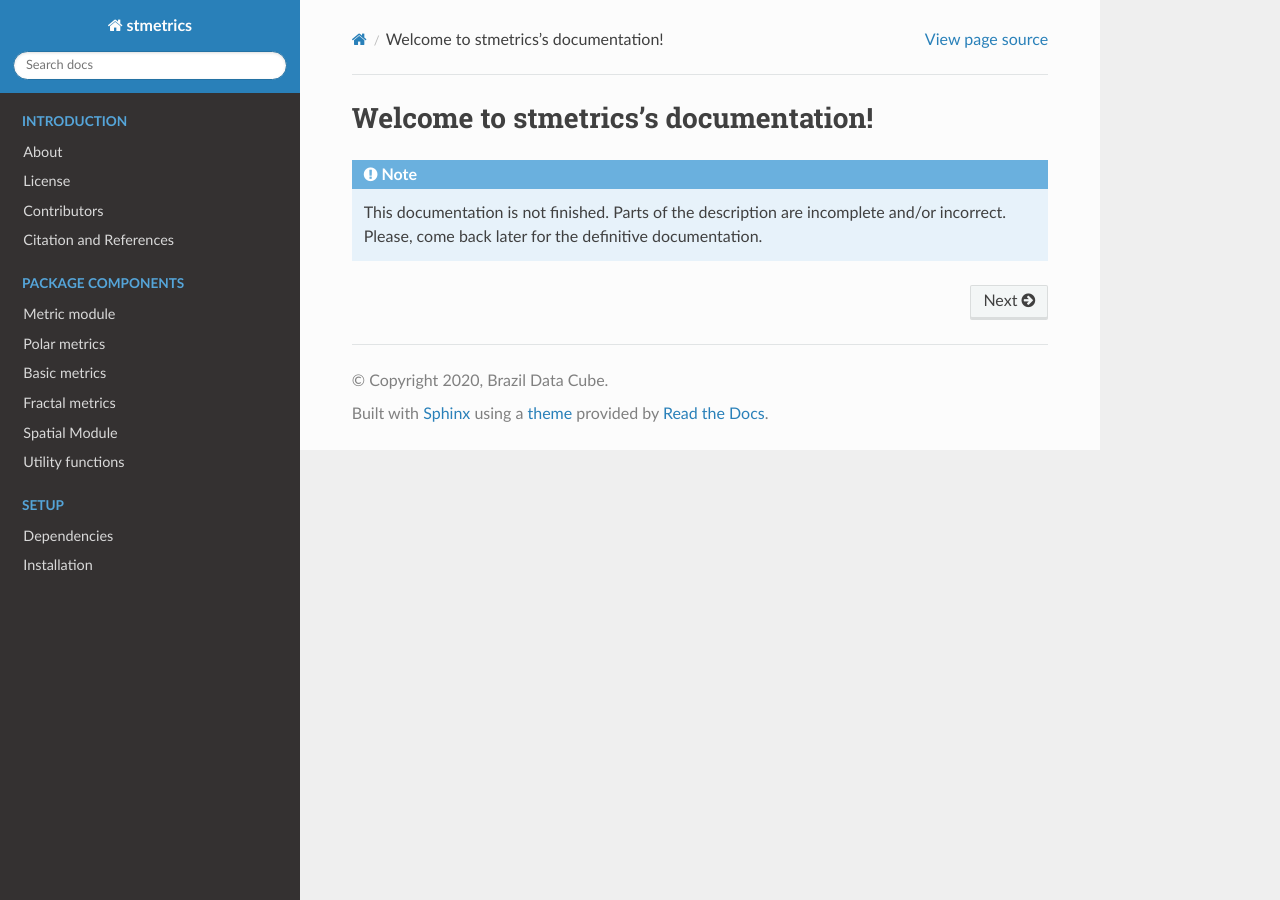
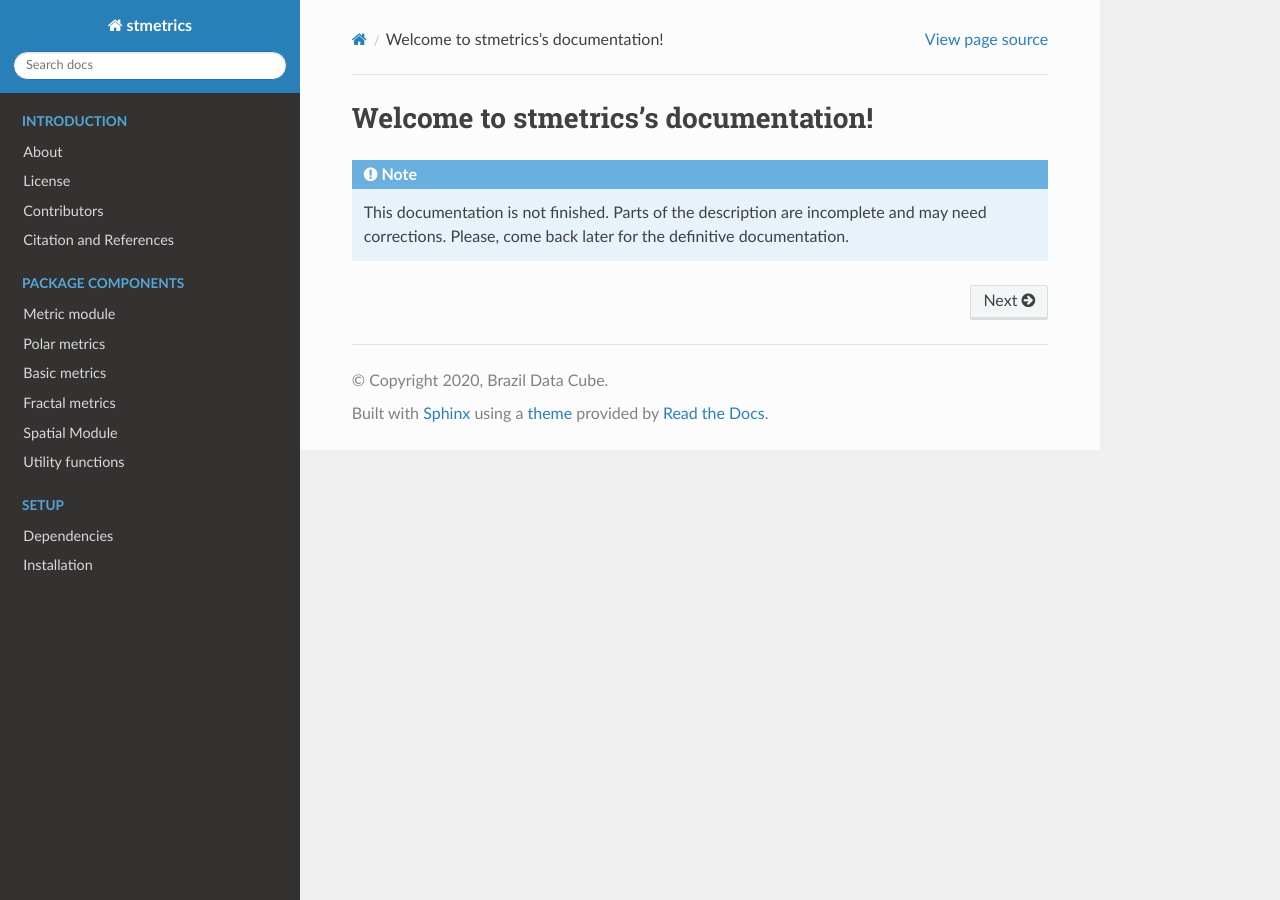
Before and after one commit to brazil-data-cube/stmetrics, a Sphinx documentation site: the page built from docs/source/index.rst, in a window 1280 px wide. Built offline with Sphinx 7.4.7 and the Read the Docs theme 2.0.0, drawn with Linux system fonts in a browser that asks for light colours; pages that are not in the unit, such as notebooks, are missing from menus.

Commit message:
Update index.rst
minor correction na note (Parts of the description are \ incomplete and may need corrections)

```diff
--- a/docs/source/index.rst
+++ b/docs/source/index.rst
@@ -52,4 +52,4 @@ Welcome to stmetrics's documentation!
 
 .. Note::
    This documentation is not finished. Parts of the description are \
-   incomplete and/or incorrect. Please, come back later for the definitive documentation.
+   incomplete and may need corrections. Please, come back later for the definitive documentation.
```
